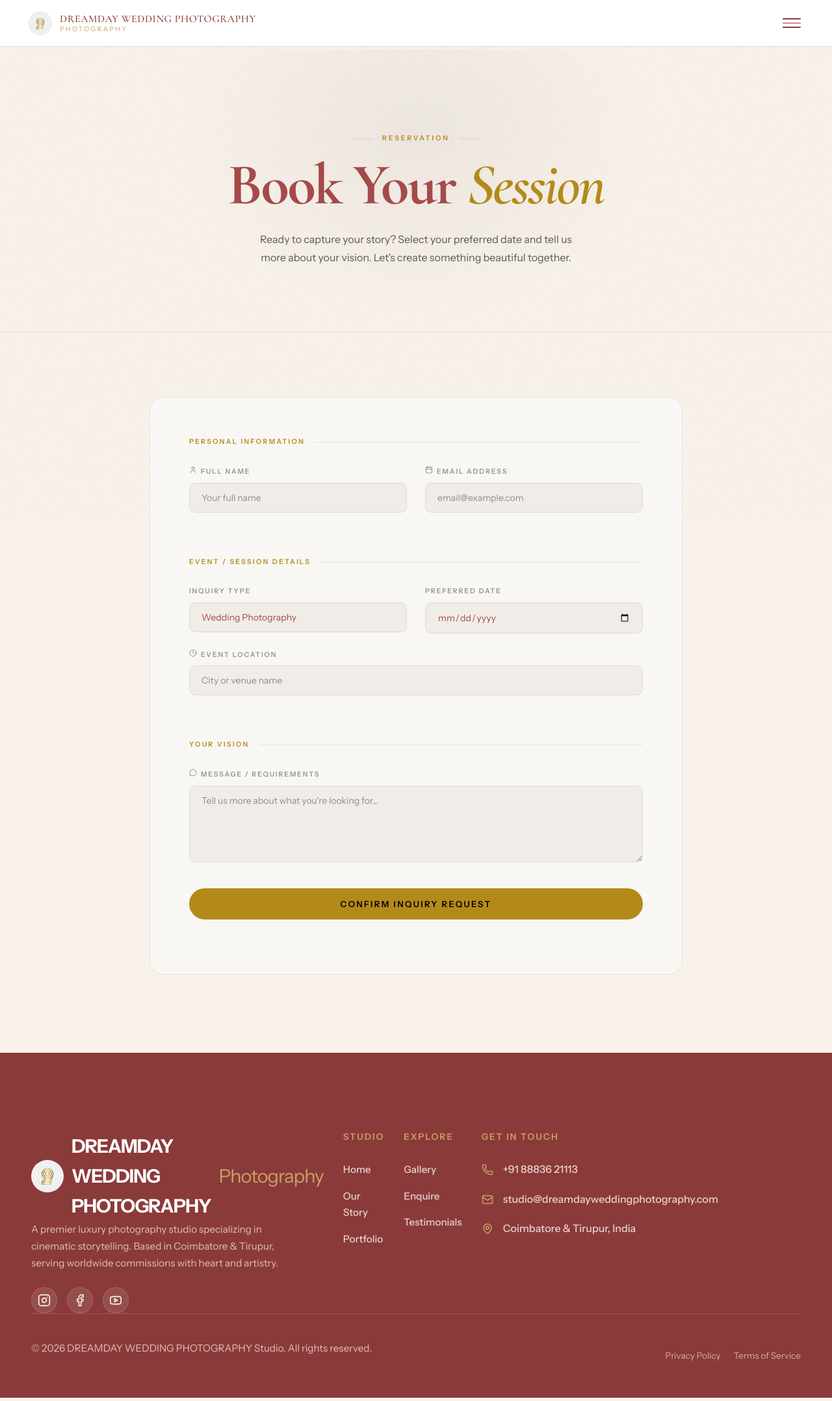
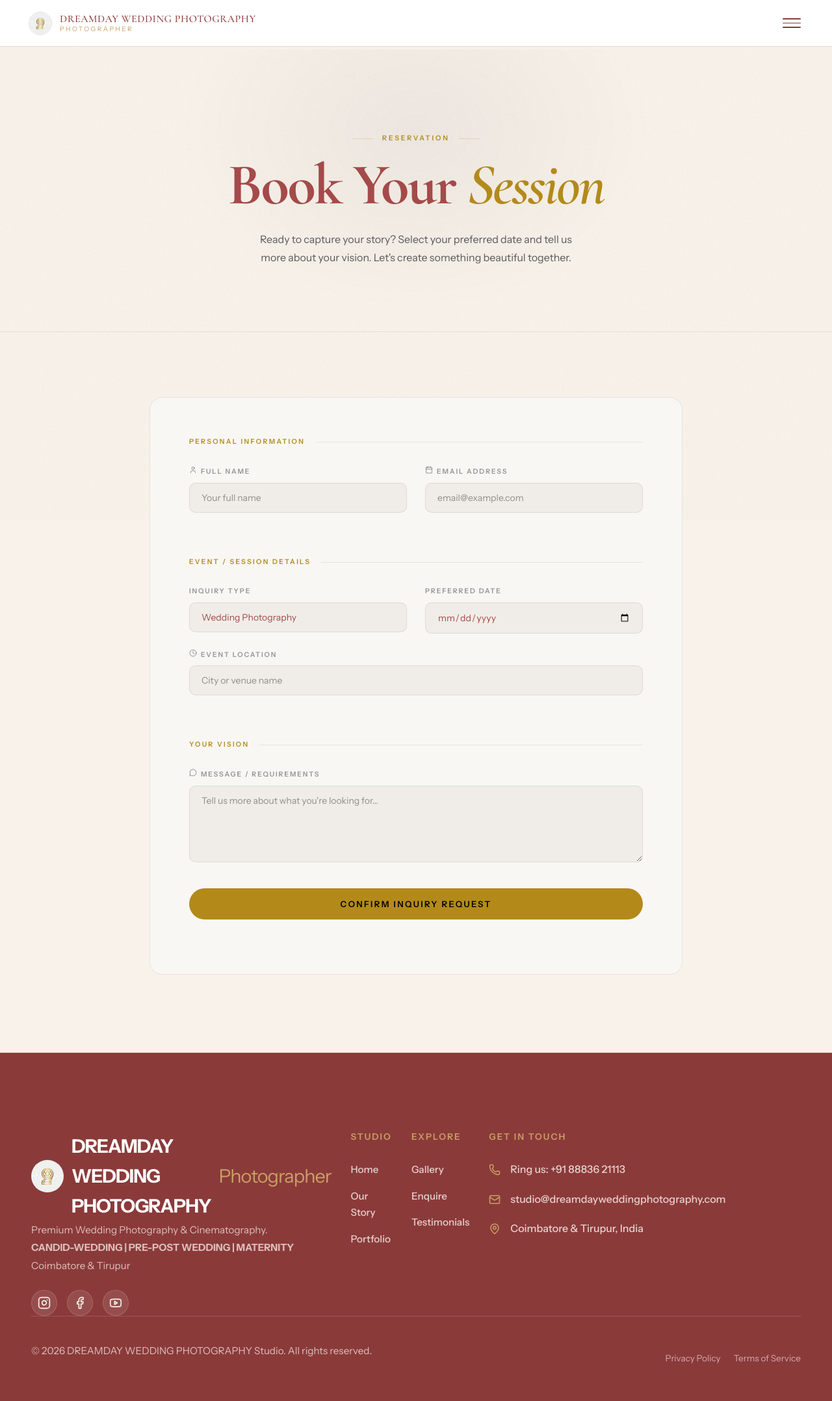
Before and after one commit to dreamdayweddingphotography-wq/DREAMDAY-WEDDING-PHOTOGRAPHY, a React (Vite) app in the folder client/: page /booking in a window 1280 px wide. Shown: the whole page at 65% size. Built offline with nearby package versions, Linux system fonts and the light colour scheme.

Commit message:
Update footer branding description and phone labels to match new copy specifications

```diff
--- a/client/src/components/Footer.jsx
+++ b/client/src/components/Footer.jsx
@@ -12,11 +12,12 @@ const Footer = () => {
                     <div className="col-span-4">
                         <Link to="/" className="footer-logo-modern">
                             <img src="/logo.png" alt="DREAMDAY WEDDING PHOTOGRAPHY Logo" className="footer-logo-img" />
-                            DREAMDAY WEDDING PHOTOGRAPHY <span>Photography</span>
+                            DREAMDAY WEDDING PHOTOGRAPHY <span>Photographer</span>
                         </Link>
-                        <p className="mt-6 pr-10">
-                            A premier luxury photography studio specializing in cinematic storytelling.
-                            Based in Coimbatore & Tirupur, serving worldwide commissions with heart and artistry.
+                        <p className="mt-6 pr-10" style={{ lineHeight: '1.8' }}>
+                            Premium Wedding Photography & Cinematography.<br />
+                            <strong>CANDID-WEDDING | PRE-POST WEDDING | MATERNITY</strong><br />
+                            Coimbatore & Tirupur
                         </p>
                         <div className="footer-social-modern mt-8">
                             <a href="https://www.instagram.com/dreamday_weddingphotography/" target="_blank" rel="noopener noreferrer" aria-label="Instagram"><Instagram size={20} /></a>
@@ -51,7 +52,7 @@ const Footer = () => {
                         <ul className="footer-contact-list">
                             <li>
                                 <Phone size={18} color="#C8A165" />
-                                <span>+91 88836 21113</span>
+                                <span>Ring us: +91 88836 21113</span>
                             </li>
                             <li>
                                 <Mail size={18} color="#C8A165" />
--- a/client/src/components/Navbar.jsx
+++ b/client/src/components/Navbar.jsx
@@ -71,7 +71,7 @@ const Navbar = () => {
             <img src="/logo.png" alt="DREAMDAY" className="nb-logo__img" />
             <div className="nb-logo__text">
               <span className="nb-logo__name">DREAMDAY WEDDING PHOTOGRAPHY</span>
-              <span className="nb-logo__sub">Photography</span>
+              <span className="nb-logo__sub">Photographer</span>
             </div>
           </Link>
 
```
